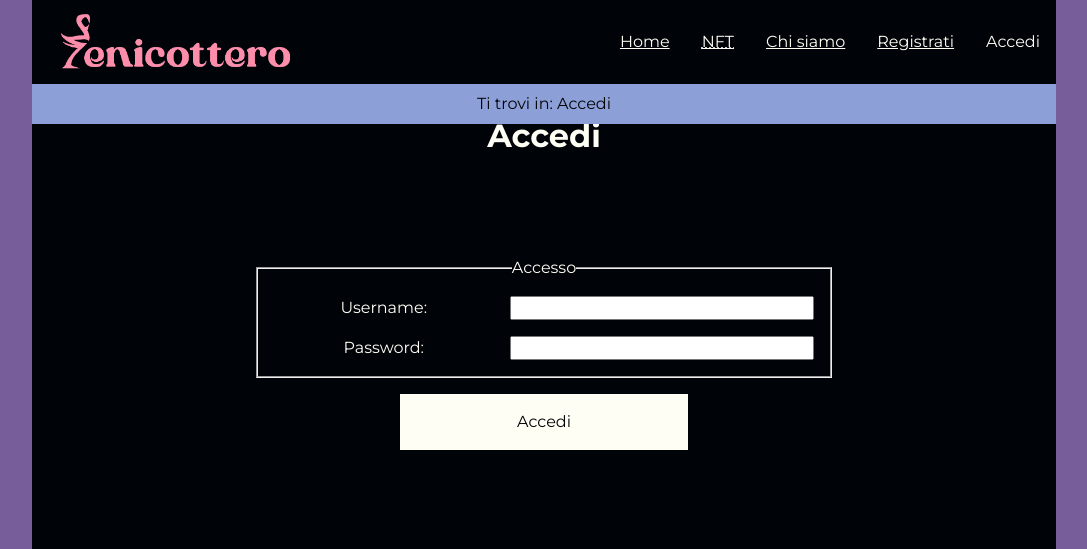
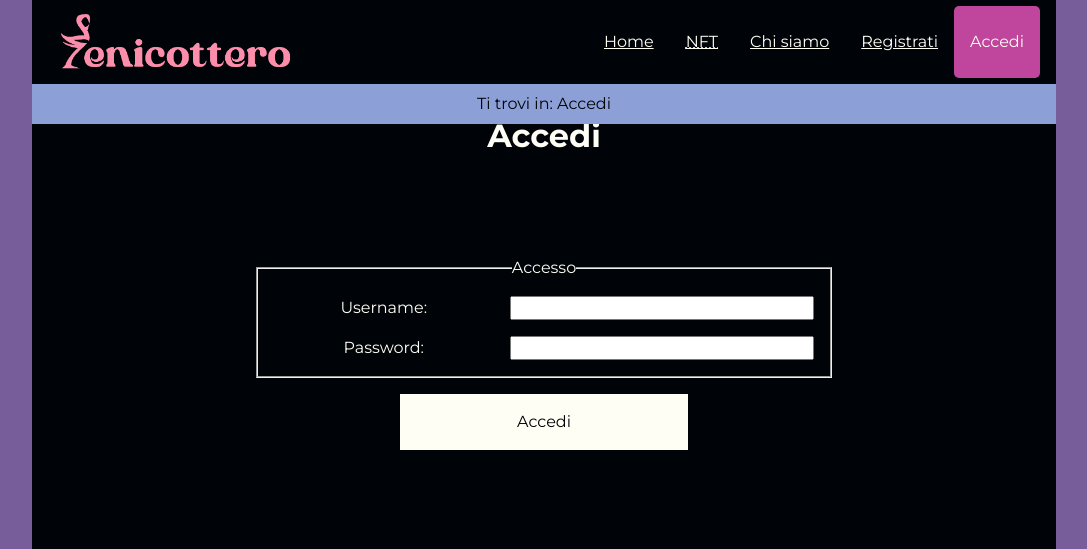
Before and after one commit to Giuseppe5000/TecWeb, a PHP site: page /accedi.html in a window 1280 px wide. Shown: the top 549 px of the page, without its empty margins (96-1183 px from the left). Run offline with PHP 8.4, Linux system fonts and the light colour scheme.

Commit message:
cambiata estetica del menù

```diff
--- a/src/accedi.html
+++ b/src/accedi.html
@@ -23,11 +23,11 @@
             <nav class="header-content">
                 <h1>NOME_PROGETTO</h1> <!-- Sostituire con l'immagine -->
                 <ul class="menu-list">
-            <li class="menu-item" lang="en"><a id="home-bg" href="index.html">Home</a></li>
-	    <li class="menu-item"><a id="nft-bg" href="nft.html"><abbr lang="en" title="Non-fungible token">NFT</abbr></a></li>
-	    <li class="menu-item"><a id="aboutUs-bg" href="chi-siamo.html">Chi siamo</a></li>
-	    <li class="menu-item"><a id="register-bg" href="registrati.html">Registrati</a></li>
-                    <li class="menu-item"><span id="login-bg">Accedi</span></li>
+                    <li class="menu-item" lang="en"><a id="home-bg" href="index.html">Home</a></li>
+	                <li class="menu-item"><a id="nft-bg" href="nft.html"><abbr lang="en" title="Non-fungible token">NFT</abbr></a></li>
+	                <li class="menu-item"><a id="aboutUs-bg" href="chi-siamo.html">Chi siamo</a></li>
+	                <li class="menu-item"><a id="register-bg" href="registrati.html">Registrati</a></li>
+                    <li class="menu-item" id="currentLink"><span id="login-bg">Accedi</span></li>
                 </ul>
             </nav>
             <nav id="breadcrumb">
--- a/src/chi-siamo.html
+++ b/src/chi-siamo.html
@@ -1,6 +1,5 @@
 <!DOCTYPE html>
 <html lang="it">
-
     <head>
         <meta charset="utf-8">
         <title lang="en">TITLE</title>
@@ -27,7 +26,7 @@
                 <ul class="menu-list">
                     <li class="menu-item" lang="en"><a id="home-bg" href="index.html">Home</a></li>
 	                <li class="menu-item"><a id="nft-bg" href="nft.html"><abbr lang="en" title="Non-fungible token">NFT</abbr></a></li>
-	    <li class="menu-item"><span id="aboutUs-bg">Chi siamo</span></li>
+	                <li class="menu-item" id="currentLink"><span id="aboutUs-bg">Chi siamo</span></li>
                     <li class="menu-item"><a id="register-bg" href="registrati.html">Registrati</a></li>
 	                <li class="menu-item"><a id="login-bg" href="accedi.html">Accedi</a></li>
                 </ul>
--- a/src/index.html
+++ b/src/index.html
@@ -27,7 +27,7 @@
 	<h1>NOME_PROGETTO</h1> <!-- Sostituire con l'immagine -->
 
 	<ul class="menu-list">
-	  <li class="menu-item current-page"><span id="home-bg" lang="en">Home</span></li>
+	  <li class="menu-item" id="currentLink"><span id="home-bg" lang="en">Home</span></li>
 	    <li class="menu-item"><a id="nft-bg" href="nft.html"><abbr lang="en" title="Non-fungible token">NFT</abbr></a></li>
 	    <li class="menu-item"><a id="aboutUs-bg" href="chi-siamo.html">Chi siamo</a></li>
 	    <li class="menu-item"><a id="register-bg" href="registrati.html">Registrati</a></li>
--- a/src/mini.css
+++ b/src/mini.css
@@ -6,18 +6,26 @@ SEZIONE HEADER
 ==============
 */
 
+header h1 {
+    margin-left: 0em;
+}
+
 .header-content{
     flex-direction: column;
 }
 
 .menu-item{
     font-size: 0.75em;
-    padding: 0.6em 1em;
+    padding: 0.5em 1em;
 }
 
 .menu-item, .menu-item a{
     display: flex;
     flex-direction: column;
+}
+#currentLink {
+    padding-top: 2.5em;
+    padding-bottom: 0.5em;
 }
 
 #home-bg{
@@ -68,5 +76,9 @@ PAGINA REGISTRATI E ACCEDI
 ===========================
 */
 #accesso-form input[type="submit"], #regist-form input[type="submit"] {
-    margin: 1.5em;
+    margin: 2em;
 }
+
+#accesso-form, #regist-form {
+    padding: 2em;
+}
--- a/src/nft.html
+++ b/src/nft.html
@@ -12,10 +12,9 @@
     <link rel="stylesheet" href="style.css" media="screen">
     <link rel="stylesheet" href="print.css" media="print">
     <link rel="stylesheet" href="mini.css" media="screen and (max-width:768px)">
+  </head>
 
-  </head>
   <body>
-
     <header>
       <nav aria-label="aiuti alla navigazione" class="listHelp">
         <a href="#content" class="navigationHelp">Vai al contenuto</a>
@@ -25,7 +24,7 @@
 
         <ul class="menu-list">
           <li class="menu-item" lang="en"><a id="home-bg" href="index.html">Home</a></li>
-	    <li class="menu-item"><abbr id="nft-bg" lang="en" title="Non-fungible token">NFT</abbr></li>
+	        <li class="menu-item" id="currentLink"><abbr id="nft-bg" lang="en" title="Non-fungible token">NFT</abbr></li>
 	        <li class="menu-item"><a id="aboutUs-bg" href="chi-siamo.html">Chi siamo</a></li>
 	        <li class="menu-item"><a id="register-bg" href="registrati.html">Registrati</a></li>
 	        <li class="menu-item"><a id="login-bg" href="accedi.html">Accedi</a></li>
--- a/src/style.css
+++ b/src/style.css
@@ -122,10 +122,19 @@ SEZIONE MENU
 .menu-list{
     display: flex;
     list-style:none;
+    margin: 0em 1em;
 }
 
 .menu-item{
     padding: 1.5em 1em;
+}
+
+#currentLink {
+    background-color: var(--visitedcolor);
+    color: var(--txtcolor);
+    display: block;
+    text-align: center;
+    border-radius: 5px;
 }
 
 /*
```
Also changed, not shown: src/registrati.html (+5 -5 lines). Lines whose indentation alone changed are shown as unchanged.
